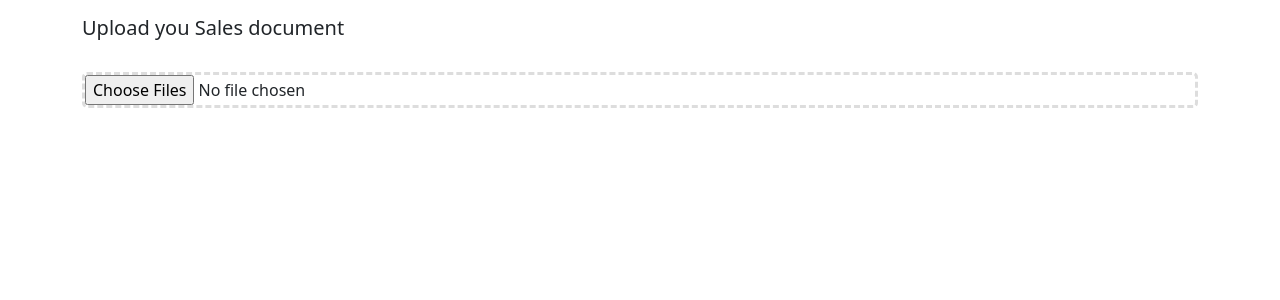
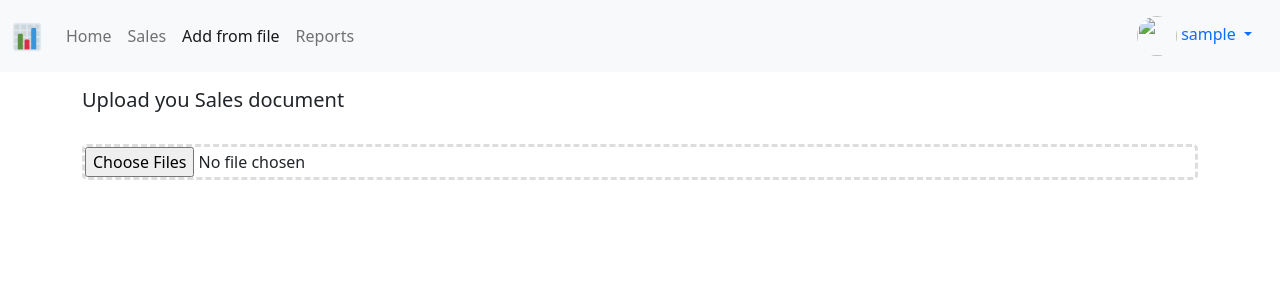
Before and after one commit to Shakti09-Rookie/Django-Reports, a Django app: page /reports/from_file/ in a window 1280 px wide. Shown: the top 300 px of the page. Run offline with Django 4.2, Linux system fonts and the light colour scheme; the visitor is signed in with stand-in values (Sample User, id 1); some libraries are stand-ins or nearby versions.

Commit message:
navigation bar done

```diff
--- a/static/style.css
+++ b/static/style.css
@@ -13,8 +13,19 @@
     background-color: #f5f5f5;
 }
 
+.avatar-sm {
+    height: 40px;
+    width: 40px;
+    border-radius: 50%;
+}
+
 .avatar-big {
     height: 200px;
     width:  200px;
     border-radius: 50%;
 }
+
+.logo-sm {
+    height: 30px;
+    width: auto;
+}
--- a/templates/navbar.html
+++ b/templates/navbar.html
@@ -0,0 +1,41 @@
+{% load static %}
+{% url 'sales:home' as path_to_home %}
+{% url 'sales:list' as path_to_sales %}
+{% url 'reports:from-file' as path_to_from_file %}
+{% url 'reports:main' as path_to_reports %}
+{% url 'profiles:my' as path_to_profile %}
+
+
+<nav class="navbar navbar-expand-lg navbar-light bg-light">
+  <div class="container-fluid">
+    <a class="navbar-brand" href=""><img src="{% static 'logo.png' %}" class="logo-sm"></a>
+
+    <div class="collapse navbar-collapse" id="navbarNav">
+      <ul class="navbar-nav">
+        <li class="nav-item">
+          <a class="nav-link {% if request.path == path_to_home %}active{% endif %}" href="{{path_to_home}}">Home</a>
+        </li>
+        <li class="nav-item">
+          <a class="nav-link {% if request.path == path_to_sales %}active{% endif %}" href="{{path_to_sales}}">Sales</a>
+        </li>
+        <li class="nav-item">
+          <a class="nav-link {% if request.path == path_to_from_file %}active{% endif %}" href="{{path_to_from_file}}">Add from file</a>
+        </li>
+        <li class="nav-item">
+          <a class="nav-link  {% if request.path == path_to_reports %}active{% endif %}" href="{{path_to_reports}}">Reports</a>
+        </li>
+      </ul>
+    </div>
+    {% if request.user.is_authenticated %}
+      <div class="nav-item dropdown">
+        <div class="nav-link dropdown-toggle" id="navbarDropdownMenuLink" role="button" data-bs-toggle="dropdown" aria-expanded="false">
+          <img src="{{request.user.profile.avatar.url}}" class="avatar-sm">&nbsp;{{request.user}}
+        </div>
+        <ul class="dropdown-menu" aria-labelledby="navbarDropdownMenuLink">
+          <li><a class="dropdown-item {% if request.path == path_to_profile %}active{% endif %}" href="{{path_to_profile}}">Profile</a></li>
+          <li><a class="dropdown-item" href="{% url 'logout' %}">Logout</a></li>
+        </ul>
+      </div>
+    {% endif %}
+  </div>
+</nav>
```
Also changed, not shown: static/logo.png (added).
